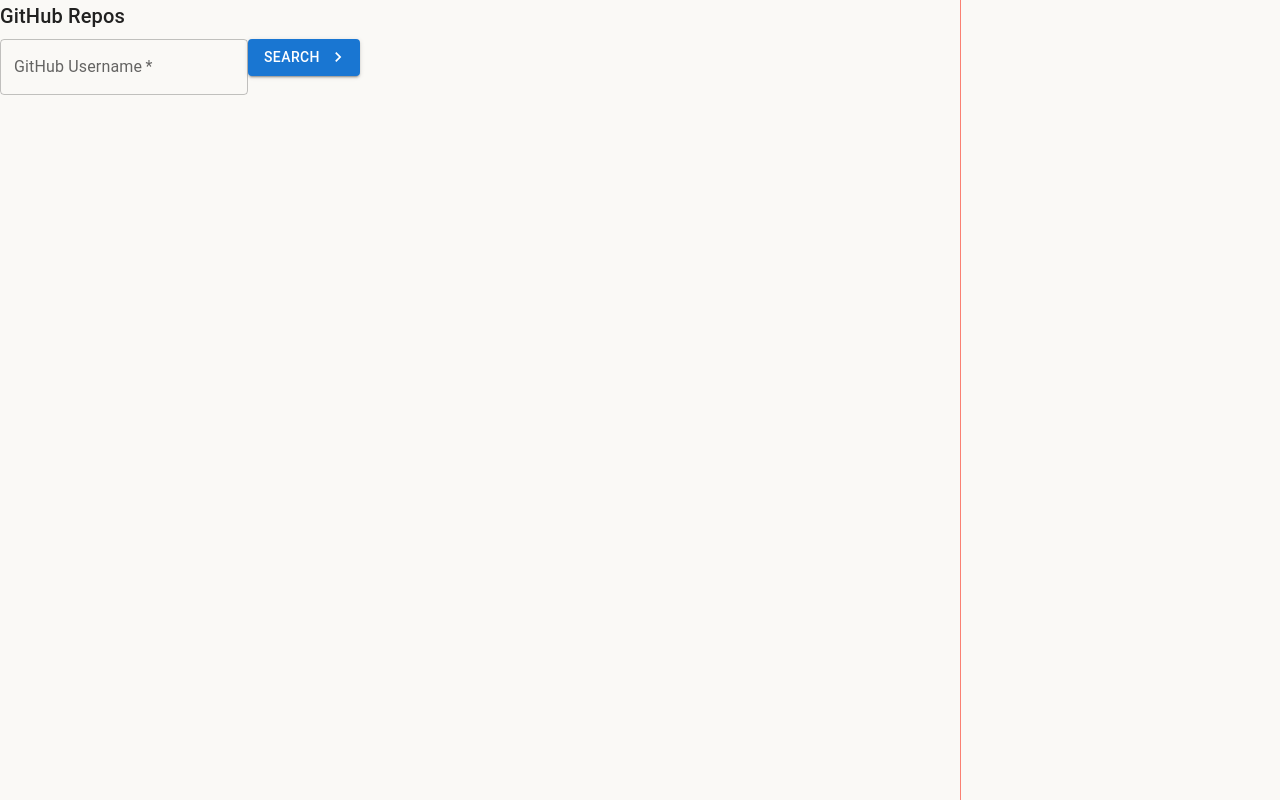
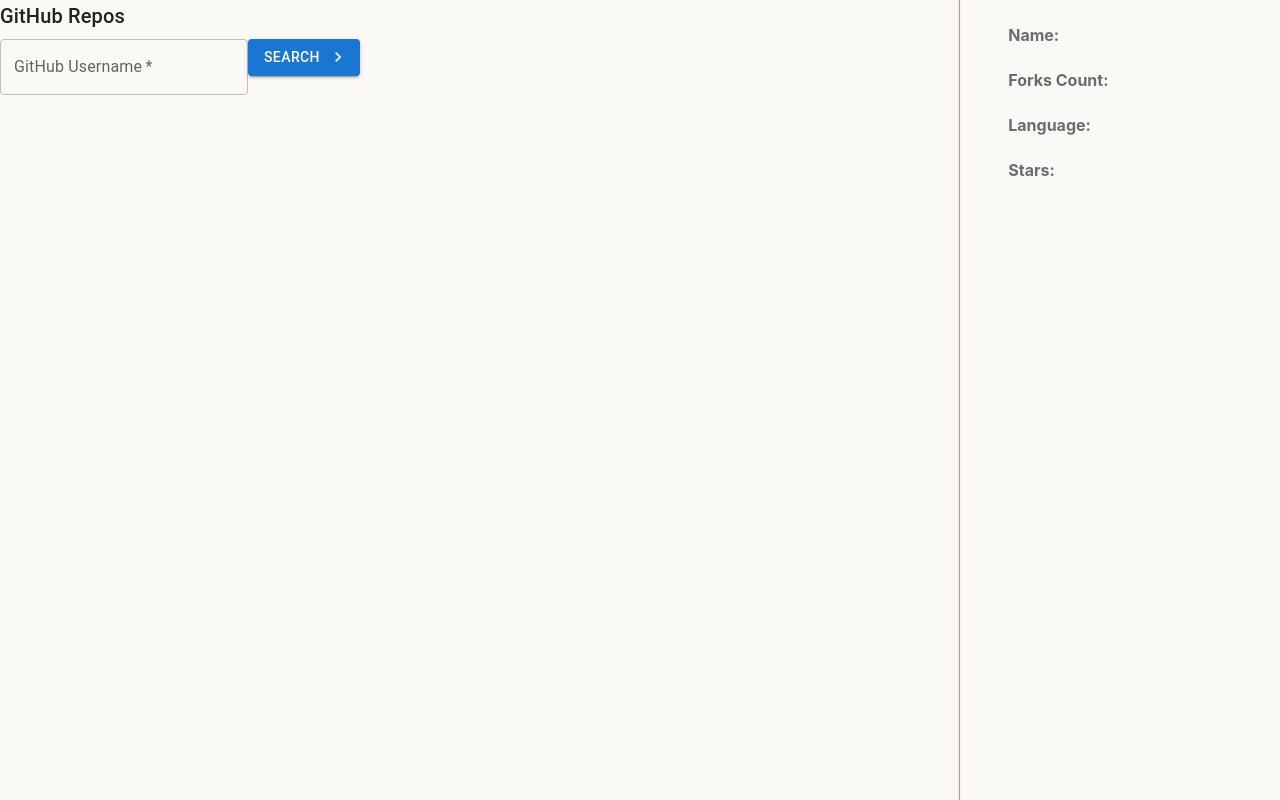
Before and after one commit to karldudley/github_clone, a React (Create React App) app: page / in a window 1280 px wide. Built offline with nearby package versions, Linux system fonts and the light colour scheme.

Commit message:
axios call to grab repo deets and display

```diff
--- a/src/App.js
+++ b/src/App.js
@@ -1,5 +1,8 @@
-import React, { useState } from 'react'
+import React, { useState, useEffect } from 'react'
 import axios from 'axios'
+
+import RepoDetails from "./RepoDetails";
+
 import { Typography } from '@mui/material';
 import Button from '@mui/material/Button';
 import KeyboardArrowRightIcon from '@mui/icons-material/KeyboardArrowRight';
@@ -11,7 +14,13 @@
   const [name, setName] = useState('')
   const [loading, setLoading] = useState(false)
   const [repos, setRepos] = useState([])
+  const [details, setDetails] = useState({})
+  const [detailsLoading, setDetailsLoading] = useState(false);
 
+  useEffect(() => {
+    setRepos([]);
+    setDetails({});
+  }, [name])
 
 
   const handleSubmit = (e) => {
@@ -30,8 +39,27 @@
     }).then (res => {
         setLoading(false);
         setRepos(res.data);
-        console.log(repos);
+    });
+  }
 
+  const renderRepo = (repo) => {
+    return (
+      <div className="row" onClick={() => getDetails(repo.name)} key={repo.id}>
+        <h2 className="rep-name">
+          {repo.name}
+        </h2>
+      </div>
+    );
+  }
+
+  const getDetails = (repoName) => {
+    setDetailsLoading(true)
+    axios({
+      method: "get",
+      url: `https://api.github.com/repos/${name}/${repoName}`,
+    }).then (res => {
+        setDetailsLoading(false);
+        setDetails(res.data);
     });
   }
 
@@ -64,7 +92,11 @@
             {loading ? "Searching..." : "Search"}
             </Button>
           </form>
+          <div className="results-container">
+            {repos.map(renderRepo)}
+          </div>
         </div>
+        <RepoDetails details={details} loading={detailsLoading} />
       </div>
     </div>
   );
--- /dev/null
+++ b/src/RepoDetails.js
@@ -0,0 +1,29 @@
+function RepoDetails({ details, loading }) {
+    if (loading) {
+        return (
+            <h1 className="loader">Loading...</h1>
+        )
+    }
+    return (
+        <div className="repo-details-container">
+            <div className="details-row">
+                <label className="label">Name:</label>
+                <span className="value">{details.name}</span>
+            </div>
+            <div className="details-row">
+                <label className="label">Forks Count:</label>
+                <span className="value">{details.forks}</span>
+            </div>
+            <div className="details-row">
+                <label className="label">Language:</label>
+                <span className="value">{details.language}</span>
+            </div>
+            <div className="details-row">
+                <label className="label">Stars:</label>
+                <span className="value">{details.stars}</span>
+            </div>
+        </div>
+    );
+}
+
+export default RepoDetails;
```
